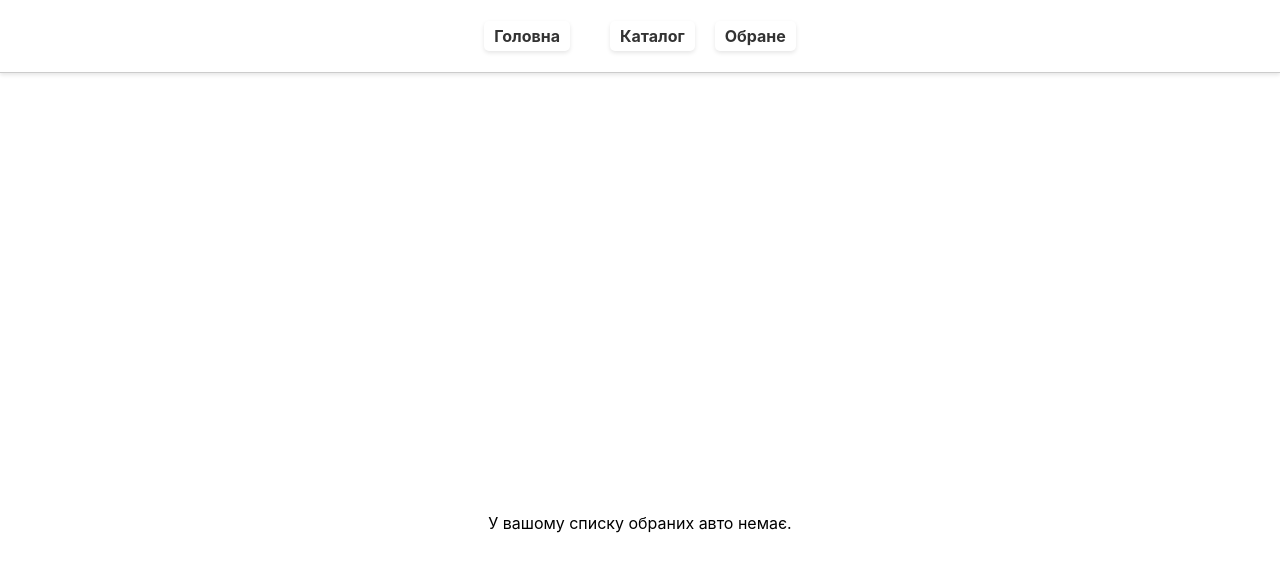
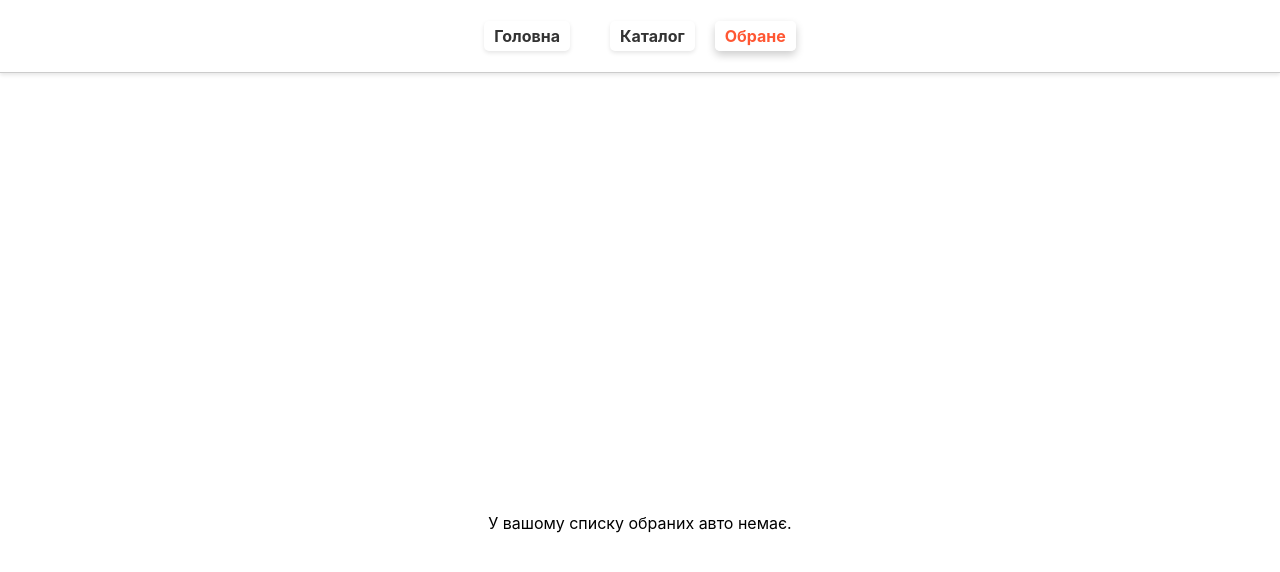
Before and after one commit to DenysVM/goit-test, a React (Create React App) app: page /goit-test/favorites in a window 1280 px wide. Shown: the top 572 px of the page. Built offline with nearby package versions, Linux system fonts and the light colour scheme.

Commit message:
02. Опрацювання зауважень до тестового завдання.
7.	Змінено стилізацію домашньої сторінки
8.	Налаштовано додавання класу active для поточної сторінки

```diff
--- a/src/components/common/NavigationMenu.js
+++ b/src/components/common/NavigationMenu.js
@@ -5,13 +5,13 @@ import '../../styles/NavStyles.css';
 function Navigation() {
     return (
         <nav className="navbar">
-            <NavLink exact="true" to="/">Головна</NavLink>
+            <NavLink to="/" activeclassname="active">Головна</NavLink>
             <ul>
                 <li>
-                    <NavLink to="/catalog">Каталог</NavLink>
+                    <NavLink to="/catalog" activeclassname="active">Каталог</NavLink>
                 </li>
                 <li>
-                    <NavLink to="/favorites">Обране</NavLink>
+                    <NavLink to="/favorites" activeclassname="active">Обране</NavLink>
                 </li>
             </ul>
         </nav>
--- a/src/styles/HomePage.css
+++ b/src/styles/HomePage.css
@@ -5,7 +5,7 @@
   justify-content: center;
   margin: 20px auto;
   padding: 20px;
-  max-width: 800px;
+  max-width: calc(90% - 40px);
   background-color: #fff;
   box-shadow: 0px 0px 10px rgba(0, 0, 0, 0.1);
   border-radius: 8px;
--- a/src/styles/NavStyles.css
+++ b/src/styles/NavStyles.css
@@ -45,7 +45,7 @@
   box-shadow: 0px 4px 4px rgba(0, 0, 0, 0.1);
 }
 
-.navbar .active a {
+.navbar .active {
   color: #ff5733;
   background-color: #fff;
   box-shadow: 0px 4px 8px rgba(0, 0, 0, 0.2);
```
